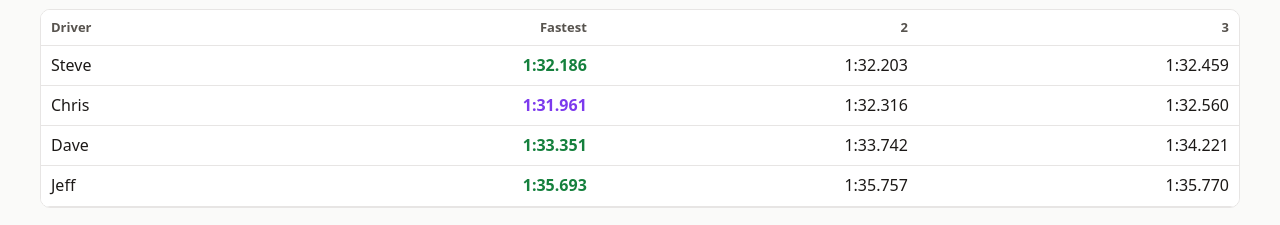
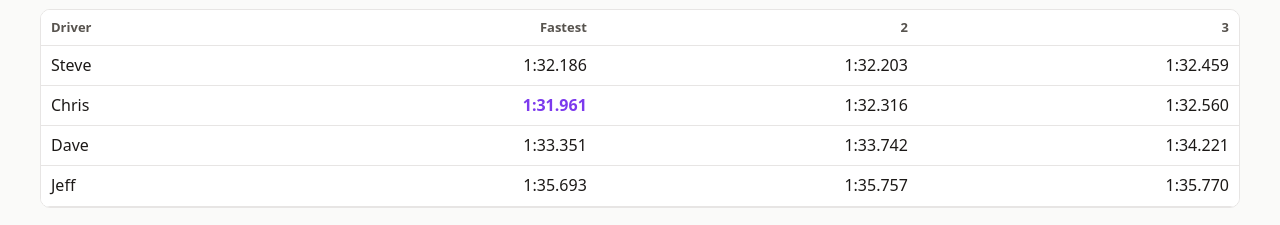
Before and after one commit to crbraun/xrk-race-analysis, a plain HTML site: page docs/index.html in a window 1280 px wide. Both pictures are taken after a click on the button "Lap times". Shown: the part 263-488 px from the top of the page. Drawn offline with Linux system fonts and the light colour scheme.

Commit message:
Drop the green mark on each driver's fastest lap.
Co-authored-by: Cursor <cursoragent@cursor.com>

```diff
--- a/docs/index.html
+++ b/docs/index.html
@@ -37,7 +37,6 @@
   th { font-size: 13px; color: var(--muted); font-weight: 600; }
   .scroll { overflow-x: auto; border: 1px solid var(--line); border-radius: 10px; background: white; }
   .best { color: var(--purple); font-weight: 700; }
-  .own { color: #15803d; font-weight: 700; }
   .bar { display: flex; flex-wrap: wrap; align-items: center; justify-content: space-between; gap: 12px; margin: 4px 0 12px; }
   .seg { display: inline-flex; border: 1px solid #d6d3d1; border-radius: 8px; overflow: hidden; background: white; }
   .seg button { border: 0; border-right: 1px solid var(--line); background: transparent; color: var(--ink); font: inherit; font-weight: 600; padding: 6px 12px; min-height: 36px; cursor: pointer; }
@@ -133,9 +132,8 @@ function bestMask(values, higher) {
   const mark = higher ? Math.max(...finite) : Math.min(...finite);
   return values.map(v => v != null && v === mark);
 }
-function cell(text, best, own) {
-  const cls = best ? "best" : own ? "own" : "";
-  return cls ? '<span class="' + cls + '">' + text + "</span>" : text;
+function cell(text, best) {
+  return best ? '<span class="best">' + text + "</span>" : text;
 }
 function cornerFromHash() {
   const hash = decodeURIComponent(location.hash.replace(/^#/, ""));
@@ -188,12 +186,9 @@ function renderLaps() {
         cell(fmtLap(lapAvg[d]), lapAvg[d] === bestAvg) + "</td><td>" +
         cell(fmtLap(optimal[d]), optimal[d] === bestOptimal) + "</td><td>" +
         cell(fmtLap(theoretical[d]), theoretical[d] === bestTheoretical) + "</td></tr>").join("")
-    : DATA.drivers.map((driver, d) => {
-        const ownBest = Math.min(...times[d]);
-        return "<tr><td>" + driver + "</td>" +
-          times[d].map((sec, i) => "<td>" + cell(DATA.lapTime[d][i], sec === fastestSec, sec === ownBest) + "</td>").join("") +
-          "</tr>";
-      }).join("");
+    : DATA.drivers.map((driver, d) => "<tr><td>" + driver + "</td>" +
+        times[d].map((sec, i) => "<td>" + cell(DATA.lapTime[d][i], sec === fastestSec) + "</td>").join("") +
+        "</tr>").join("");
   document.getElementById("laps").innerHTML = "<table><thead><tr>" +
     headers.map(h => "<th>" + h + "</th>").join("") +
     "</tr></thead><tbody>" + body + "</tbody></table>";
```
